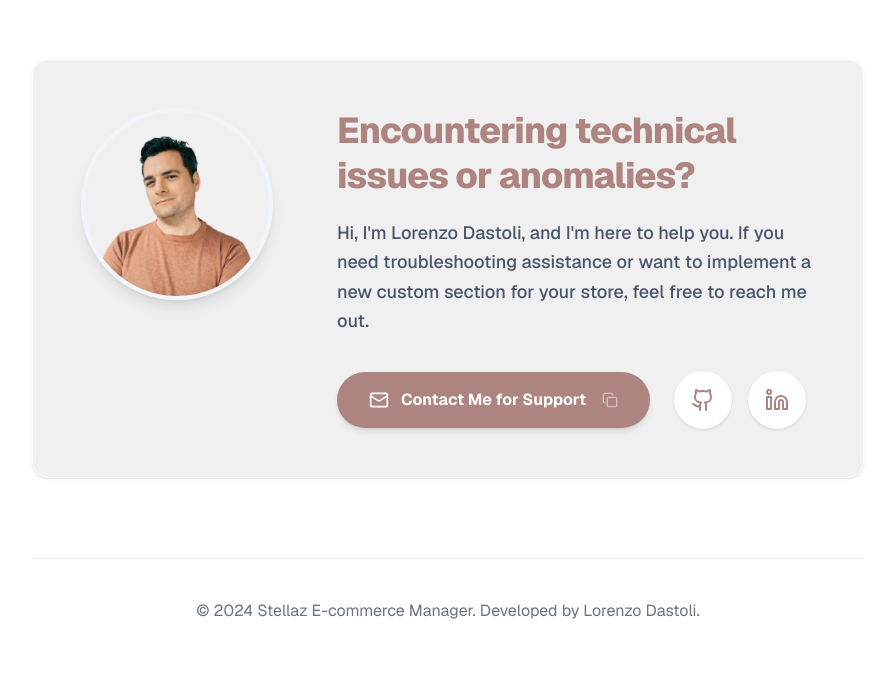
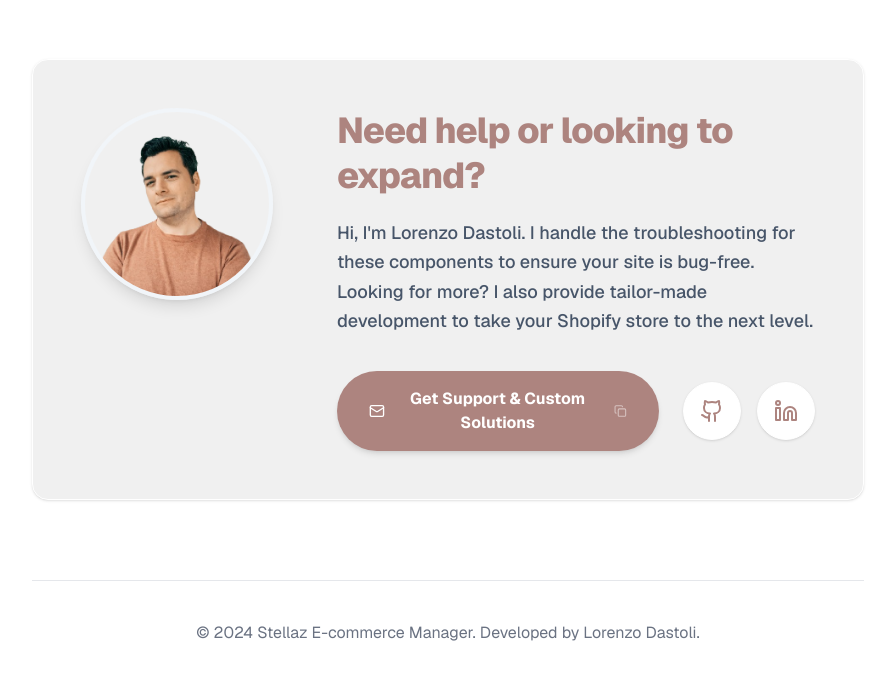
Before and after one commit to Looziolooz/stellaz-admin-guide, a Next.js app: page / in a window 1280 px wide. Shown: the part 3718-4397 px from the top of the page, without its empty margins (336-1231 px from the left). Built offline with nearby package versions, Linux system fonts and the light colour scheme.

Commit message:
uodate need help section

```diff
--- a/src/components/ui/ProfileCard.tsx
+++ b/src/components/ui/ProfileCard.tsx
@@ -99,7 +99,7 @@ export default function ProfileCard() {
             className="text-3xl md:text-4xl font-extrabold tracking-tight leading-tight"
             style={{ color: CARD_PALETTE.title }}
           >
-            Encountering technical issues or anomalies?
+            Need help or looking to expand?
           </h2>
         </div>
 
@@ -107,9 +107,7 @@ export default function ProfileCard() {
           className="text-lg leading-relaxed max-w-2xl font-medium"
           style={{ color: CARD_PALETTE.text }}
         >
-          Hi, I&apos;m Lorenzo Dastoli, and I&apos;m here to help you.
-          If you need troubleshooting assistance or want to implement a new custom section for your store,
-          feel free to reach me out.
+          Hi, I&apos;m Lorenzo Dastoli. I handle the troubleshooting for these components to ensure your site is bug-free. Looking for more? I also provide tailor-made development to take your Shopify store to the next level.
         </p>
 
         <div className="pt-4 flex flex-col sm:flex-row items-center gap-6">
@@ -120,7 +118,7 @@ export default function ProfileCard() {
           >
             {copied ? <Check size={20} /> : <Mail size={20} />}
             <span>
-              {copied ? "Email Copied!" : "Contact Me for Support"}
+              {copied ? "Email Copied!" : "Get Support & Custom Solutions"}
             </span>
             {!copied && <Copy size={16} className="opacity-50 group-hover:opacity-100 transition-opacity ml-1" />}
           </button>
```
Also changed, not shown: 2 other files (tests, documents, lock files or other folders).
